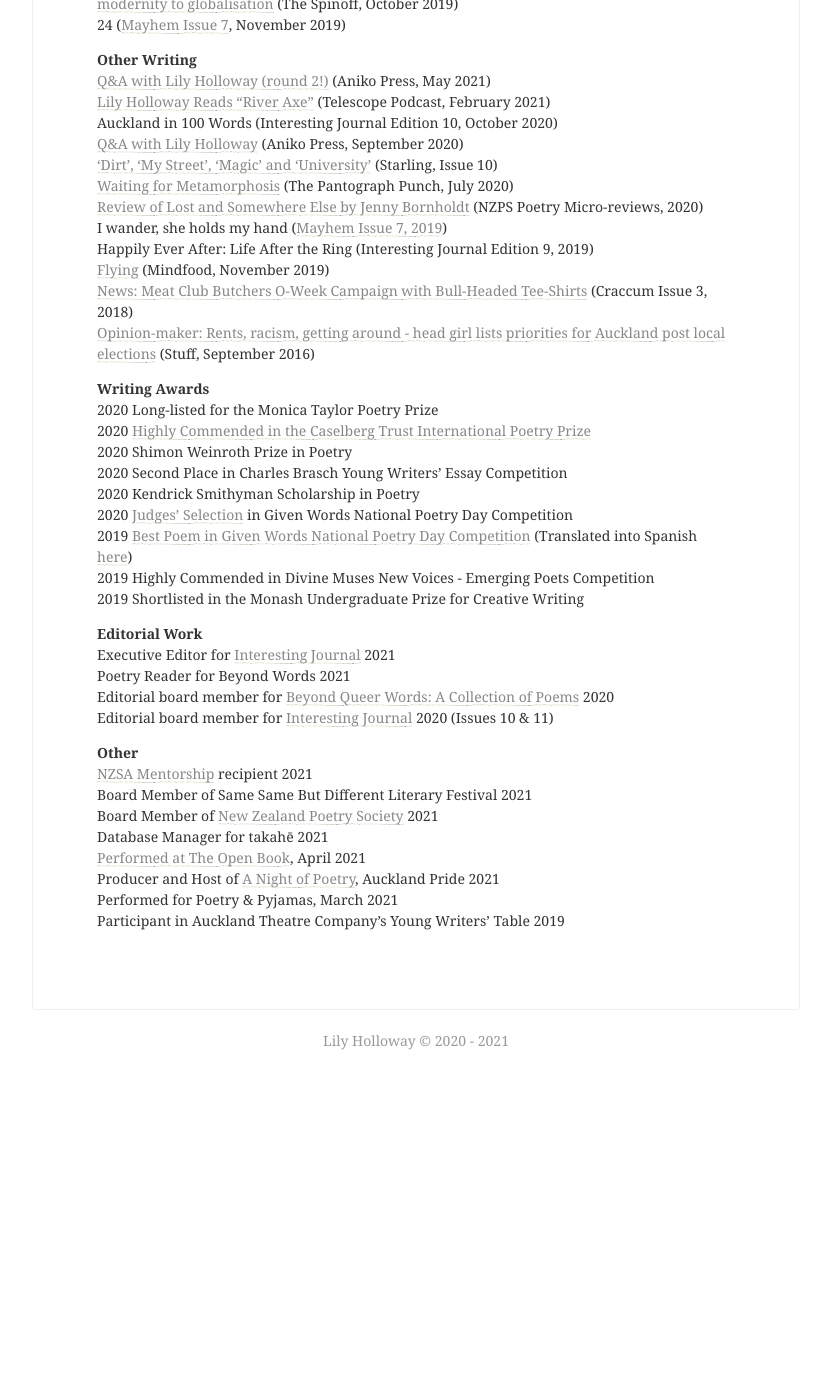
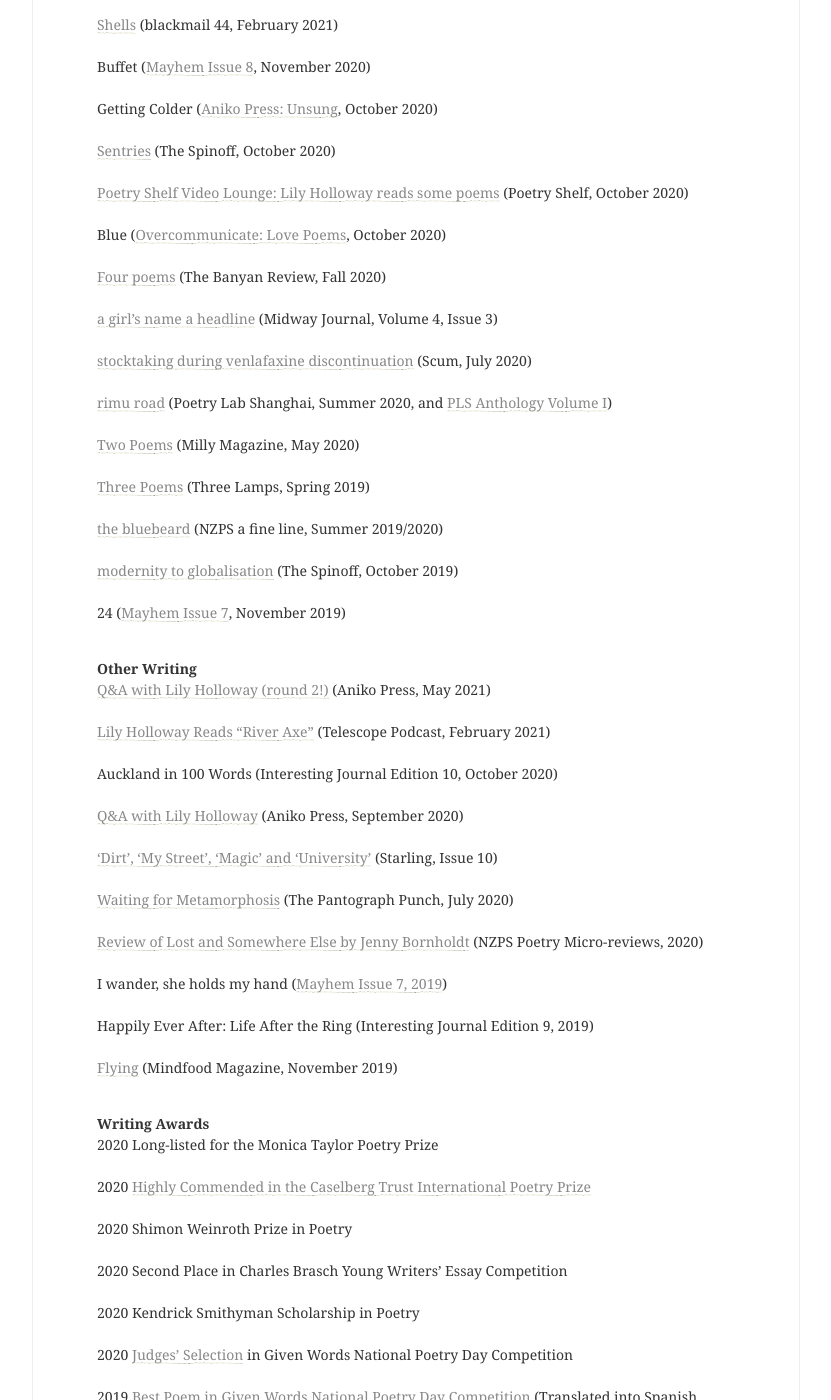
Before and after one commit to lilyholloway/lilyholloway.github.io, a Jekyll site: the page built from cv.md, in a window 1280 px wide and 1400 px high, scrolled down 1071 px. Shown: the whole window, without its empty margins (224-1055 px from the left). Built offline with Jekyll 4.4.1, drawn with Linux system fonts in a browser that asks for light colours; nearby versions of some CDN libraries; before the commit the page ends 2154 px from its top, so only the background shows below that.

Commit message:
Update cv.md

```diff
--- a/cv.md
+++ b/cv.md
@@ -7,72 +7,131 @@
 <b>Poems</b><br>
 
 AUP New Poets 8 (Auckland University Press, forthcoming)<br>
+<br>
 hopscotch (Fresh Ink Anthology, forthcoming)<br>
+<br>
 Three poems (Out Here: An Anthology of Takatāpui and LGBTQIA+ New Zealand Writers, forthcoming)<br>
+<br>
 I won't pretend to be a person anymore (The Spinoff, forthcoming)<br>
+<br>
 Tidewrack (Poetry Shelf, forthcoming)<br>
+<br>
 you are my night terror i hope i am yours (<a href="https://www.anikopress.com/shop/p/issue2">Aniko Press: Revolt</a>, June 2021)<br>
+<br>
 Five poems (<a href="https://www.aerogramme.org/magazine">The Mobile Library: Dictionary of Colors Issue 4</a>, June 2021)<br>
+<br>
 <a href="https://nzpoetryshelf.com/2021/05/28/poetry-shelf-theme-season-thirteen-poems-about-water/?fbclid=IwAR2t9eHyA95EMbBkL0UECk-c96fVB9o1wHgxvpleCkMB3ImiOnMSPjnKq7U">Poetry Shelf Theme Season: Thirteen poems about water</a> (Poetry Shelf, May 2021)<br>
+<br>
 Two poems (<a href="https://www.otago.ac.nz/press/books/otago825242.html">Landfall 241</a>, May 2021)<br>
+<br>
 <a href="https://nzpoetryshelf.com/2021/05/07/poetry-shelf-theme-season-ten-poems-about-dreaming/">Poetry Shelf Theme Season: Ten poems about dreaming</a> (Poetry Shelf, May 2021)<br>
+<br>
 as the tide (takahē 101, April 2021)<br>
+<br>
 <a href="https://nzpoetryshelf.com/2021/04/14/poetry-shelf-celebrates-new-books-with-readings-ten-poets-read-from-poetry-new-zealand-yearbook-2021/?fbclid=IwAR1QaSP-1o9cwXy6kiTe3YSZ10caMFFyHSyWZYSnSxiWRlQzxNEUGhdSwlg">Ten poets read from Poetry New Zealand Yearbook 2021</a> (Poetry Shelf, April 2021)<br>
+<br>
 Two poems (<a href="https://www.masseypress.ac.nz/books/poetry-new-zealand-yearbook-2021/">Poetry New Zealand Yearbook 2021</a>, March 2021)<br>
+<br>
 <a href="https://www.starlingmag.com/issue-11/lily-holloway">Two poems</a> (Starling, Issue 11)<br>
+<br>
 <a href="http://www.blackmailpress.com/LH44.html">Shells</a> (blackmail 44, February 2021)<br>
+<br>
 Buffet (<a href="https://www.mayhemjournal.co.nz/shop/product/471459/mayhem-2020--issue-8/">Mayhem Issue 8</a>, November 2020)<br>
+<br>
 Getting Colder (<a href="https://www.anikopress.com/shop/p/aniko-press-issue-one-unsung">Aniko Press: Unsung</a>, October 2020)<br>
+<br>
 <a href="https://thespinoff.co.nz/books/30-10-2020/the-friday-poem-sentries-by-lily-holloway/">Sentries</a> (The Spinoff, October 2020)<br>
+<br>
 <a href="https://nzpoetryshelf.com/2020/10/30/poetry-shelf-video-lounge-lily-holloway-reads-some-poems/">Poetry Shelf Video Lounge: Lily Holloway reads some poems</a> (Poetry Shelf, October 2020)<br>
+<br>
 Blue (<a href="https://overcommunicate.bigcartel.com/product/love-poems">Overcommunicate: Love Poems</a>, October 2020)<br>
+<br>
 <a href="https://www.thebanyanreview.org/issue3-fall-2020/lillyholloway-issue3-fall-2020-elements-2/">Four poems</a> (The Banyan Review, Fall 2020)<br>
+<br>
 <a href="http://midwayjournal.com/a-girls-name-a-headline/">a girl's name a headline</a> (Midway Journal, Volume 4, Issue 3)<br>
+<br>
 <a href="http://www.scum-mag.com/stocktaking-during-venlafaxine-discontinuation/">stocktaking during venlafaxine discontinuation</a> (Scum, July 2020)<br>
+<br>
 <a href="https://www.poetrylabshanghai.com/post/summer20">rimu road</a> (Poetry Lab Shanghai, Summer 2020, and <a href="https://www.poetrylabshanghai.com/store">PLS Anthology Volume I</a>)<br>
+<br>
 <a href="https://www.millymagazine.com/two-poems-by-lily-holloway">Two Poems</a> (Milly Magazine, May 2020)<br>
+<br>
 <a href="https://www.thethreelamps.com/article/lily-holloway?publication=spring-2019">Three Poems</a> (Three Lamps, Spring 2019)<br>
+<br>
 <a href="https://poetrysocietynz.files.wordpress.com/2020/04/a-fine-line-summer-2019-digital.pdf">the bluebeard</a> (NZPS a fine line, Summer 2019/2020)<br>
+<br>
 <a href="https://thespinoff.co.nz/books/18-10-2019/the-friday-poem-modernity-to-globalisation-by-lily-holloway/">modernity to globalisation</a> (The Spinoff, October 2019)<br>
+<br>
 24 (<a href="https://www.mayhemjournal.co.nz/page/7-0-contents/">Mayhem Issue 7</a>, November 2019)<br>
+<br>
 
 <b>Other Writing</b><br>
 <a href="https://www.anikopress.com/interviews/lily-holloway-2">Q&A with Lily Holloway (round 2!)</a> (Aniko Press, May 2021)<br>
+<br>
 <a href="https://open.spotify.com/episode/5poNhuzseCeBG57uilcEVj?si=1aakXCdRRkWLcbXQWhwYEg">Lily Holloway Reads "River Axe"</a> (Telescope Podcast, February 2021)<br>
+<br>
 Auckland in 100 Words (Interesting Journal Edition 10, October 2020)<br>
+<br>
 <a href="https://www.anikopress.com/interviews/lily-holloway">Q&A with Lily Holloway</a> (Aniko Press, September 2020)<br>
+<br>
 <a href="https://www.starlingmag.com/issue-10/lily-holloway">'Dirt', 'My Street', 'Magic' and 'University'</a> (Starling, Issue 10)<br>
+<br>
 <a href="https://www.pantograph-punch.com/posts/Waiting-for-Metamorphosis">Waiting for Metamorphosis</a> (The Pantograph Punch, July 2020)<br>
+<br>
 <a href="https://poetrysociety.org.nz/lost-and-somewhere-else-by-jenny-bornholdt/">Review of Lost and Somewhere Else by Jenny Bornholdt</a> (NZPS Poetry Micro-reviews, 2020) <br>
+<br>
 I wander, she holds my hand (<a href="https://www.mayhemjournal.co.nz/page/7-0-contents/">Mayhem Issue 7, 2019</a>)<br>
+<br>
 Happily Ever After: Life After the Ring (Interesting Journal Edition 9, 2019)<br>
-<a href="https://lilyholloway.co.nz/posts/Flying">Flying</a> (Mindfood, November 2019)<br>
-<a href="http://www.craccum.co.nz/?p=2497">News: Meat Club Butchers O-Week Campaign with Bull-Headed Tee-Shirts</a> (Craccum Issue 3, 2018)<br>
-<a href="https://www.stuff.co.nz/auckland/local-news/north-shore-times/84029761/opinionmaker-rents-racism-getting-around--head-girl-lists-priorities-for-auckland-post-local-elections">Opinion-maker: Rents, racism, getting around - head girl lists priorities for Auckland post local elections</a> (Stuff, September 2016)<br>
+<br>
+<a href="https://lilyholloway.co.nz/posts/Flying">Flying</a> (Mindfood Magazine, November 2019)<br>
+<br>
+
 
 <b>Writing Awards</b><br>
 2020 Long-listed for the Monica Taylor Poetry Prize<br>
+<br>
 2020 <a href="https://www.caselbergtrust.org/news/poetry-prize-2020-winners-announced">Highly Commended in the Caselberg Trust International Poetry Prize</a><br>
+<br>
 2020 Shimon Weinroth Prize in Poetry<br>
+<br>
 2020 Second Place in Charles Brasch Young Writers' Essay Competition<br>
+<br>
 2020 Kendrick Smithyman Scholarship in Poetry<br>
+<br>
 2020 <a href="https://nzgivenwords.blogspot.com/2020/09/given-poems-for-national-poetry-day.html">Judges' Selection</a> in Given Words National Poetry Day Competition<br>
+<br>
 2019 <a href="https://nzgivenwords.blogspot.com/2019/09/">Best Poem in Given Words National Poetry Day Competition</a> (Translated into Spanish <a href="https://libropalabrasprestadas.blogspot.com/2019/11/dia-nacional-de-la-poesia-nueva-zelanda.html">here</a>)<br>
+<br>
 2019 Highly Commended in Divine Muses New Voices - Emerging Poets Competition<br>
+<br>
 2019 Shortlisted in the Monash Undergraduate Prize for Creative Writing<br>
+<br>
 
 <b>Editorial Work</b><br>
 Executive Editor for <a href="https://www.interestingjournal.com/who-we-are">Interesting Journal</a> 2021<br>
+<br>
 Poetry Reader for Beyond Words 2021<br>
+<br>
 Editorial board member for <a href="https://www.beyondwordsmag.com/online-store/Beyond-Queer-Words-A-Collection-of-Poems-p218768615">Beyond Queer Words: A Collection of Poems</a> 2020<br>
+<br>
 Editorial board member for <a href="https://www.interestingjournal.com/who-we-are">Interesting Journal</a> 2020 (Issues 10 & 11)<br>
+<br>
 
 <b>Other</b><br>
 <a href="https://authors.org.nz/opportunities/nzsa-programmes-and-services/nzsa-mentor-programme/mentee-recipients-of-2021/">NZSA Mentorship</a> recipient 2021<br>
+<br>
 Board Member of Same Same But Different Literary Festival 2021<br>
+<br>
 Board Member of <a href="https://poetrysociety.org.nz/about-us/our-people/">New Zealand Poetry Society</a> 2021<br>
+<br>
 Database Manager for takahē 2021<br>
+<br>
 <a href="https://theopenbook.co.nz/events/2021/4/25/poet-poet-poet">Performed at The Open Book</a>, April 2021<br>
+<br>
 Producer and Host of <a href="https://aucklandpride.org.nz/a-night-of-poetry/">A Night of Poetry</a>, Auckland Pride 2021<br>
+<br>
 Performed for Poetry & Pyjamas, March 2021<br>
+<br>
 Participant in Auckland Theatre Company's Young Writers' Table 2019<br>
+<br>
```
